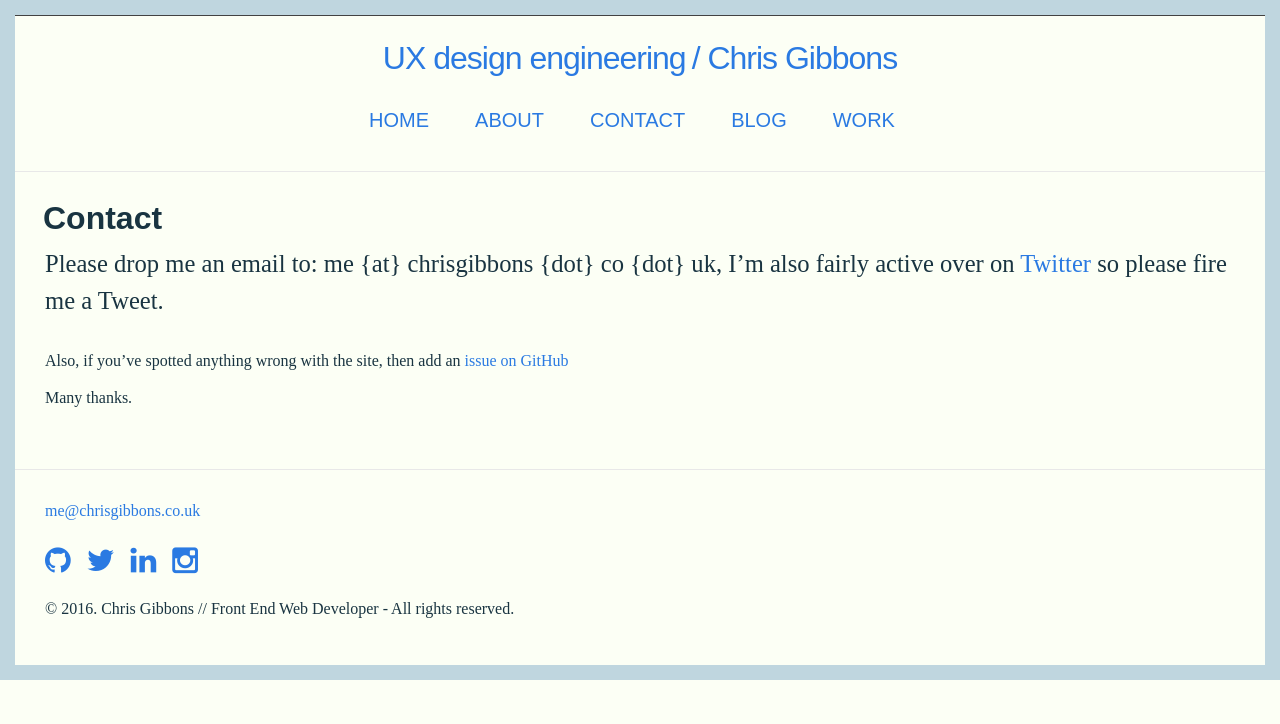
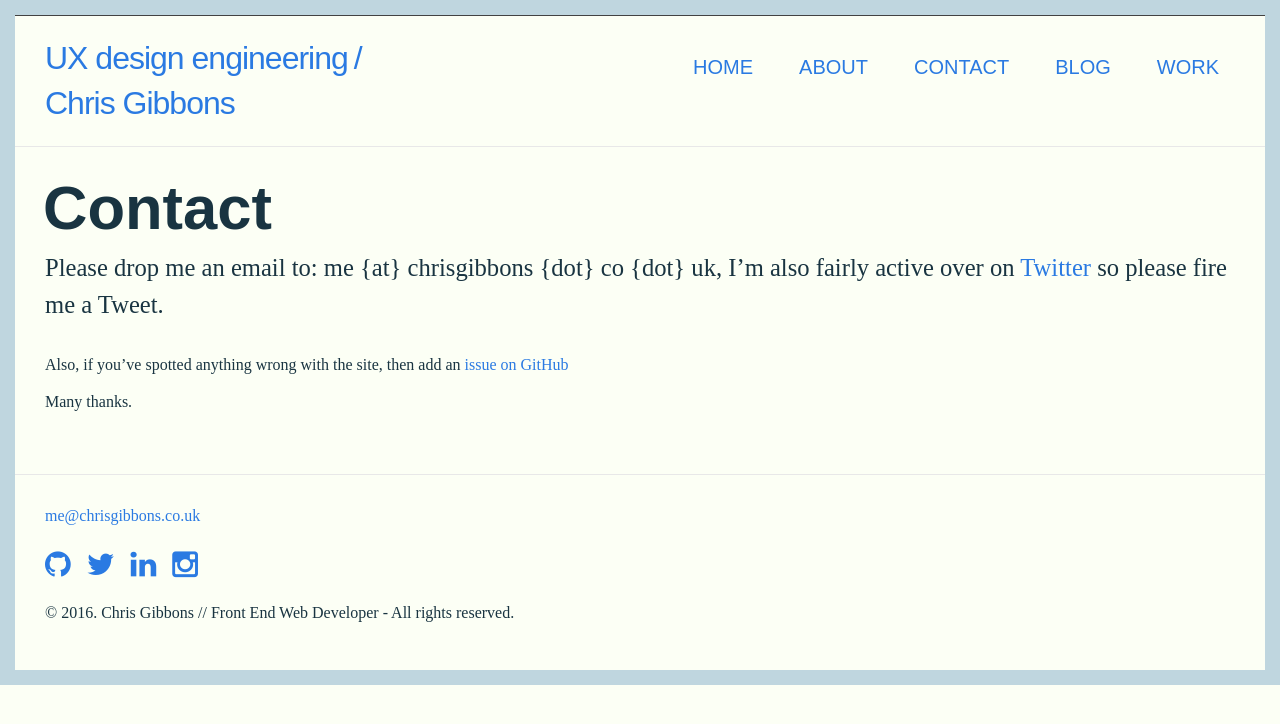
Before and after one commit to gbbns/gbbns.github.io, a Jekyll site: the page built from contact.md, in a window 1280 px wide. Shown: the top 724 px of the page. Built offline with Jekyll 4.4.1, drawn with Linux system fonts in a browser that asks for light colours.

Commit message:
feature: better ui styles

```diff
--- a/_sass/_components/_component.navigation-primary.scss
+++ b/_sass/_components/_component.navigation-primary.scss
@@ -1,6 +1,7 @@
 .site__navigation {
 
   @include respond-min($bp-md) {
+    float: right;
     position: relative;
   }
 
@@ -108,6 +109,11 @@
 }
 
 .nav-primary__wrapper {
+
+  @include respond-min($bp-md) {
+    display: inline-block;
+  }
+
   .is-active & {
     position: fixed;
     top: 0;
--- a/_sass/_partials/_content.scss
+++ b/_sass/_partials/_content.scss
@@ -5,6 +5,10 @@
     &--primary {
       @include    respond-min($bp-md);
       font-size : remy($f-size-h1-mobile);
+
+      @include respond-min($bp-md){
+        font-size: remy($f-size-max);
+      }
     }
     &--secondary {
       font-size : remy($f-size-h2);
--- a/_sass/_partials/_header.scss
+++ b/_sass/_partials/_header.scss
@@ -8,7 +8,7 @@
   position: relative;
 
   @include respond-min($bp-md){
-    text-align: center;
+    // text-align: center;
   }
 
   .site__title {
@@ -27,6 +27,8 @@
     @include respond-min($bp-md){
       margin-left: 2.5rem;
       width: auto;
+      display: inline-block;
+      margin: 0;
     }
 
     &:hover,
@@ -45,7 +47,7 @@
     text-align: center;
 
     @include respond-min($bp-md){
-      display: inline-block;
+      //display: inline-block;
       text-align: left;
     }
   }
```
Also changed, not shown: index.html (+6 -1 lines).
